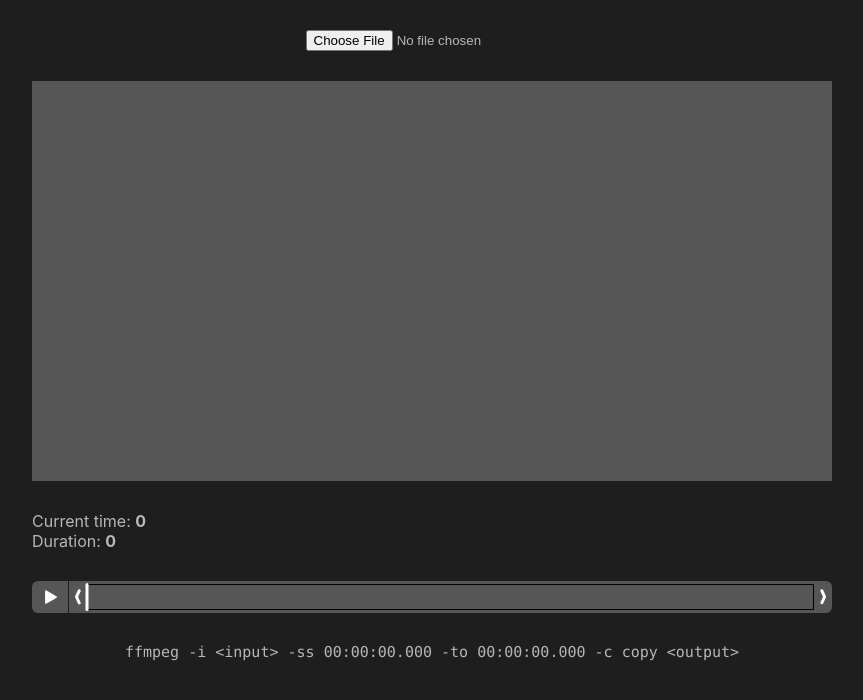
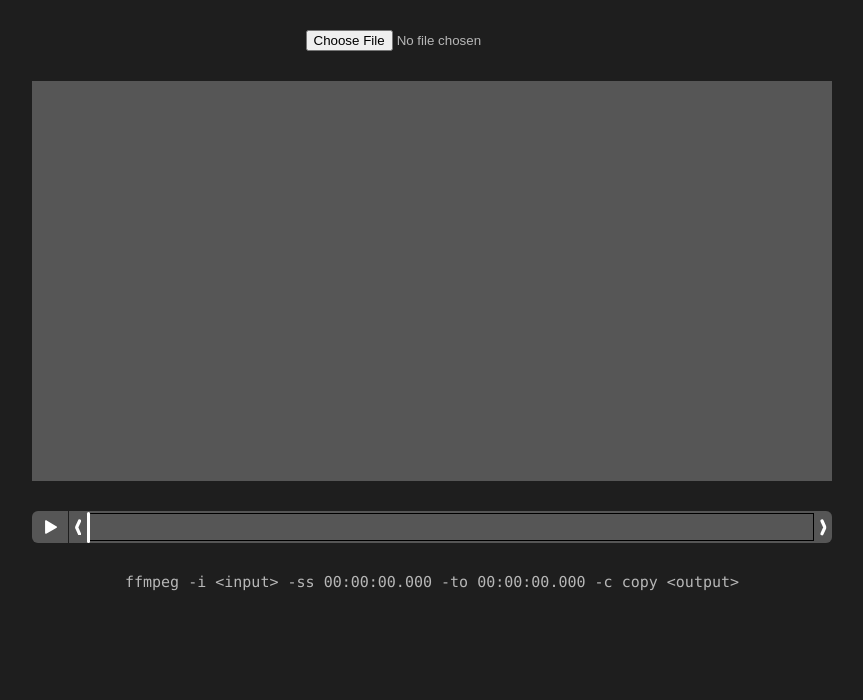
Before and after one commit to nesk/ffmpegen, a React (Create React App) app: page / in a window 1280 px wide. Shown: the top 700 px of the page, without its empty margins (208-1071 px from the left). Built offline with nearby package versions, Linux system fonts and the light colour scheme.

Commit message:
display the current time in a tooltip

```diff
--- a/public/index.html
+++ b/public/index.html
@@ -10,5 +10,6 @@
   <body>
     <noscript>You need to enable JavaScript to run this app.</noscript>
     <div id="root"></div>
+    <div id="tooltip-root"></div>
   </body>
 </html>
--- a/src/App.tsx
+++ b/src/App.tsx
@@ -71,12 +71,7 @@ export const App: FC = () => {
         onPauseChange={setIsPaused}
       />
 
-      <p style={{ margin: "30px 0", columnCount: 2 }}>
-        Current time: <strong>{currentTime}</strong> <br />
-        Duration: <strong>{duration}</strong> <br />
-      </p>
-
-      <VideoControls>
+      <VideoControls style={{ marginTop: "30px" }}>
         <VideoPlayButton isPaused={isPaused} onPlay={() => setIsPaused(false)} onPause={() => setIsPaused(true)} />
         <VideoCutter duration={duration} onMinTime={onMinMaxTime(setMinTime)} onMaxTime={onMinMaxTime(setMaxTime)}>
           <VideoTimeline
--- a/src/Video/Controls/VideoCutter.tsx
+++ b/src/Video/Controls/VideoCutter.tsx
@@ -10,7 +10,7 @@ enum Side {
 
 const Container = styled.div`
   position: relative;
-  padding: 3px 18px;
+  padding: 2px 18px;
   background: #565656;
   overflow: hidden;
   grid-area: progress;
@@ -29,8 +29,9 @@ const Frame = styled.div.attrs<FrameProps>(({ startOffset, endOffset }) => ({
 }))<FrameProps>`
   position: absolute;
   top: 0;
+  z-index: 1;
   height: 100%;
-  border: 3px solid ${props => (props.startOffset !== 0 || props.endOffset !== 0 ? "#ffcc01" : "transparent")};
+  border: 2px solid ${props => (props.startOffset !== 0 || props.endOffset !== 0 ? "#ffcc01" : "transparent")};
   border-left-width: 18px;
   border-right-width: 18px;
   pointer-events: none;
--- a/src/Video/Controls/VideoTimeline.tsx
+++ b/src/Video/Controls/VideoTimeline.tsx
@@ -1,38 +1,80 @@
 import { useRef, useState, useEffect, FC } from "react"
+import { createPortal } from "react-dom"
 import styled from "styled-components"
+import { formatSecondsToFfmpegTime } from "../../helpers"
 import { useMouseMoveEvent } from "../../MouseMoveEvents"
 
-export interface VideoProgressProps {
-  readonly currentTime: number
-  readonly duration: number
-}
-
-export const VideoProgress = styled.div`
+const VideoProgress = styled.div`
+  position: relative;
   width: 100%;
   height: 100%;
   user-select: none;
   box-shadow: 0 0 0 1px #000 inset;
 `
 
-export const InnerVideoProgress = styled.div.attrs<VideoProgressProps>(({ currentTime, duration }) => ({
-  style: { left: `${(currentTime / duration) * 100}%` },
-}))<VideoProgressProps>`
-  position: relative;
-  width: 0;
-  height: 100%;
+interface VideoProgressCursorProps {
+  readonly isSeeking: boolean
+  readonly currentTime: number
+  readonly duration: number
+}
 
-  &::after {
-    position: absolute;
-    top: -1px;
-    right: 0;
-    bottom: -1px;
-    transform: translateX(50%);
-    border-radius: 99px;
-    width: 3px;
-    background: #fff;
-    content: "";
-  }
+const StyledVideoProgressCursor = styled.div.attrs<VideoProgressCursorProps>(({ currentTime, duration }) => ({
+  style: {
+    left: `${(currentTime / duration) * 100}%`,
+    transform: `translateX(-${(currentTime / duration) * 100}%)`,
+  },
+}))<VideoProgressCursorProps>`
+  position: absolute;
+  top: -1.5px;
+  bottom: -1.5px;
+  border-radius: 99px;
+  width: 3px;
+  background: #fff;
+  z-index: 2;
 `
+
+const VideoProgressTooltip = styled.div<VideoProgressCursorProps>`
+  position: absolute;
+  transform: translate(-50%, calc(-100% - 10px));
+  border-radius: 6px;
+  padding: 8px;
+  background: rgba(0, 0, 0, 0.5);
+  font-size: 0.85rem;
+  font-variant-numeric: tabular-nums;
+  opacity: ${({ isSeeking }) => (isSeeking ? 1 : 0)};
+  pointer-events: none;
+`
+
+const VideoProgressCursor: FC<VideoProgressCursorProps> = props => {
+  const tooltipRoot = document.querySelector("#tooltip-root")
+  const cursorRef = useRef<HTMLDivElement>(null)
+  const [x, setX] = useState(0)
+  const [y, setY] = useState(0)
+  useEffect(() => {
+    const handleMouseEvent = () => {
+      const cursor = cursorRef.current
+      if (cursor) {
+        const { x, y } = cursor.getBoundingClientRect()
+        setX(x)
+        setY(y)
+      }
+    }
+    document.addEventListener("mousedown", handleMouseEvent)
+    document.addEventListener("mousemove", handleMouseEvent)
+    return () => {
+      document.removeEventListener("mousedown", handleMouseEvent)
+      document.removeEventListener("mousemove", handleMouseEvent)
+    }
+  })
+  return (
+    <>
+      <StyledVideoProgressCursor ref={cursorRef} {...props}>
+        {null}
+      </StyledVideoProgressCursor>
+      {tooltipRoot && createPortal(<VideoProgressTooltip style={{ left: x, top: y }} {...props} />, tooltipRoot)}
+    </>
+  )
+}
 
 /**
  * Computes the current time based on the position of the cursor.
@@ -57,7 +99,9 @@ const computeCurrentTime = (element: HTMLElement | null, pageX: number, duration
   return (duration * boundedClientX) / element.clientWidth
 }
 
-export interface VideoTimelineProps extends VideoProgressProps {
+export interface VideoTimelineProps {
+  readonly currentTime: number
+  readonly duration: number
   readonly minTime: number
   readonly maxTime: number
   onSeeking(currentTime: number): void
@@ -103,7 +147,9 @@ export const VideoTimeline: FC<VideoTimelineProps> = ({
 
   return (
     <VideoProgress ref={elementRef} onMouseDown={onMouseDown}>
-      <InnerVideoProgress currentTime={finalTime} duration={duration} />
+      <VideoProgressCursor isSeeking={isSeeking} currentTime={finalTime} duration={duration}>
+        {formatSecondsToFfmpegTime(finalTime)}
+      </VideoProgressCursor>
     </VideoProgress>
   )
 }
```
